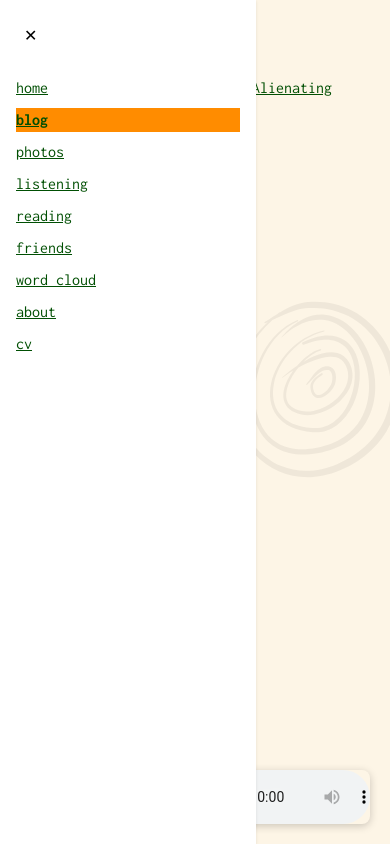
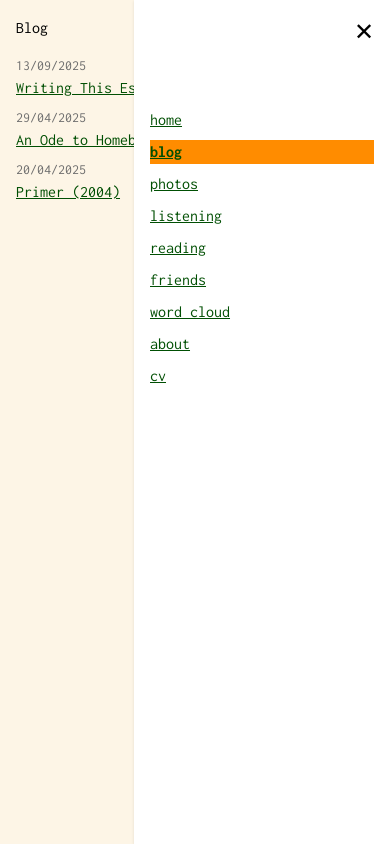
Before and after one commit to williamgturner/website, a Next.js app: page /blog in a window 390 px wide. Both pictures are taken after a click on the button "Toggle menu". Built offline with nearby package versions, Linux system fonts and the light colour scheme.

Commit message:
fix mobile nav menu style

```diff
--- a/package.json
+++ b/package.json
@@ -16,7 +16,6 @@
     "@vercel/speed-insights": "^1.2.0",
     "gray-matter": "^4.0.3",
     "imagesloaded": "^5.0.0",
-    "masonry-layout": "^4.2.2",
     "next": "15.5.2",
     "next-mdx-remote": "^5.0.0",
     "react": "19.1.0",
--- a/src/components/Navbar.tsx
+++ b/src/components/Navbar.tsx
@@ -27,22 +27,18 @@ export default function Navbar() {
   }, []);
 
   const menuPanel = (
-    <div className="fixed inset-0 z-[9999] bg-opacity-50" onClick={() => setIsOpen(false)}>
+    <div
+      className="fixed inset-0 z-[9999]"
+      onClick={() => setIsOpen(false)}
+    >
       <div
-        className="absolute top-0 left-0 w-64 h-full bg-white shadow p-4 z-[10000]"
+        className="absolute top-0 right-0 w-64 h-full bg-white shadow p-4 pt-16 z-[10000]"
         onClick={(e) => e.stopPropagation()}
       >
-        <button
-          onClick={() => setIsOpen(false)}
-          className="mb-4 p-2 rounded"
-          aria-label="Close menu"
-        >
-          ✕
-        </button>
-
-        <ul className="flex flex-col">
+        <ul className="flex flex-col mt-10">
           {pages.map((page) => {
-            const isActive = pathname === page.href || pathname.startsWith(`${page.href}/`);
+            const isActive =
+              pathname === page.href || pathname.startsWith(`${page.href}/`);
             return (
               <li key={page.href} className="py-1">
                 <Link
@@ -63,10 +59,12 @@ export default function Navbar() {
   );
 
   return (
-    <nav className="m-2">
-      <ul className="hidden md:flex md:flex-col md:w-48">
+    <nav className="relative">
+      {/* Desktop sidebar */}
+      <ul className="hidden md:flex md:flex-col md:w-48 p-4">
         {pages.map((page) => {
-          const isActive = pathname === page.href || pathname.startsWith(`${page.href}/`);
+          const isActive =
+            pathname === page.href || pathname.startsWith(`${page.href}/`);
 
           return (
             <li key={page.href} className="py-1">
@@ -83,15 +81,18 @@ export default function Navbar() {
         })}
       </ul>
 
-      <div className="md:hidden">
-        <button
-          onClick={() => setIsOpen(!isOpen)}
-          className="p-2"
-          aria-label="Toggle menu"
-        >
-          {!isOpen ? <span className="block text-2xl">☰</span> : <span className="block text-2xl">✕</span>}
-        </button>
-      </div>
+      {/* Mobile hamburger */}
+      <button
+        onClick={() => setIsOpen(!isOpen)}
+        className="md:hidden fixed top-2 right-2 p-2 z-[10001]"
+        aria-label="Toggle menu"
+      >
+        {!isOpen ? (
+          <span className="block text-2xl">☰</span>
+        ) : (
+          <span className="block text-2xl">✕</span>
+        )}
+      </button>
 
       {mounted && isOpen && createPortal(menuPanel, document.body)}
     </nav>
```
Also changed, not shown: 2 other files (tests, documents, lock files or other folders).
